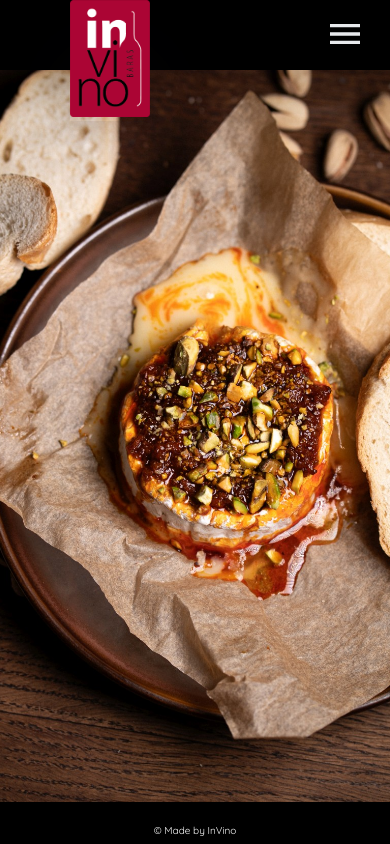
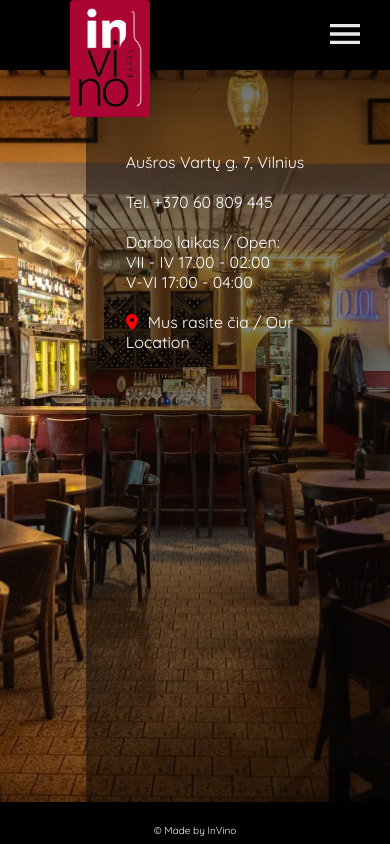
Before and after one commit to Gretarynk/invino-react, a Next.js app: page / in a window 390 px wide. Built offline with nearby package versions, Linux system fonts and the light colour scheme.

Commit message:
slide correction

```diff
--- a/components/Contact/contact.module.css
+++ b/components/Contact/contact.module.css
@@ -32,7 +32,6 @@
     gap: 10px;
   }
   .infoText {
-    font-family: var(--font-family-base);
     font-weight: 300;
     font-size: 16px;
     padding: 10px;
@@ -53,3 +52,14 @@
     justify-content: space-around;
     padding-top: 20px ;
   }
+
+  @media screen and (max-width: 769px) {
+    .blackBox1{
+      width: 70%;
+    }
+
+    .infoText {
+      font-weight: 400;
+      font-size: 17px;
+    }
+  }
--- a/components/Slide/slide.module.css
+++ b/components/Slide/slide.module.css
@@ -14,7 +14,7 @@
     background-color: rgba(4, 4, 4, 0.5);
     width: 300px;
     height: 95vh;
-    z-index: 1;
+    z-index: 2;
     position: relative;
     top: 0;
     left: 22%;
@@ -58,7 +58,7 @@
     width: 100%;
     height: 100%;
     object-fit: cover;
-    /* opacity: 0; */
+    opacity: 0;
     transition: opacity 2s ease-in-out;
     z-index: 0;
   }
@@ -73,14 +73,9 @@
   }
 
   @media screen and (max-width: 769px) {
-    .blackBox {
-      width: 70%;
-      height: 95vh;
-      left: 10%;
-      z-index: 0;
-      padding-top: 7rem;
-      justify-content: space-between;
-    }
+   .blackBox{
+    width: 80%;
+   }
     .textWrapper {
       padding: 30px;
     }
```
